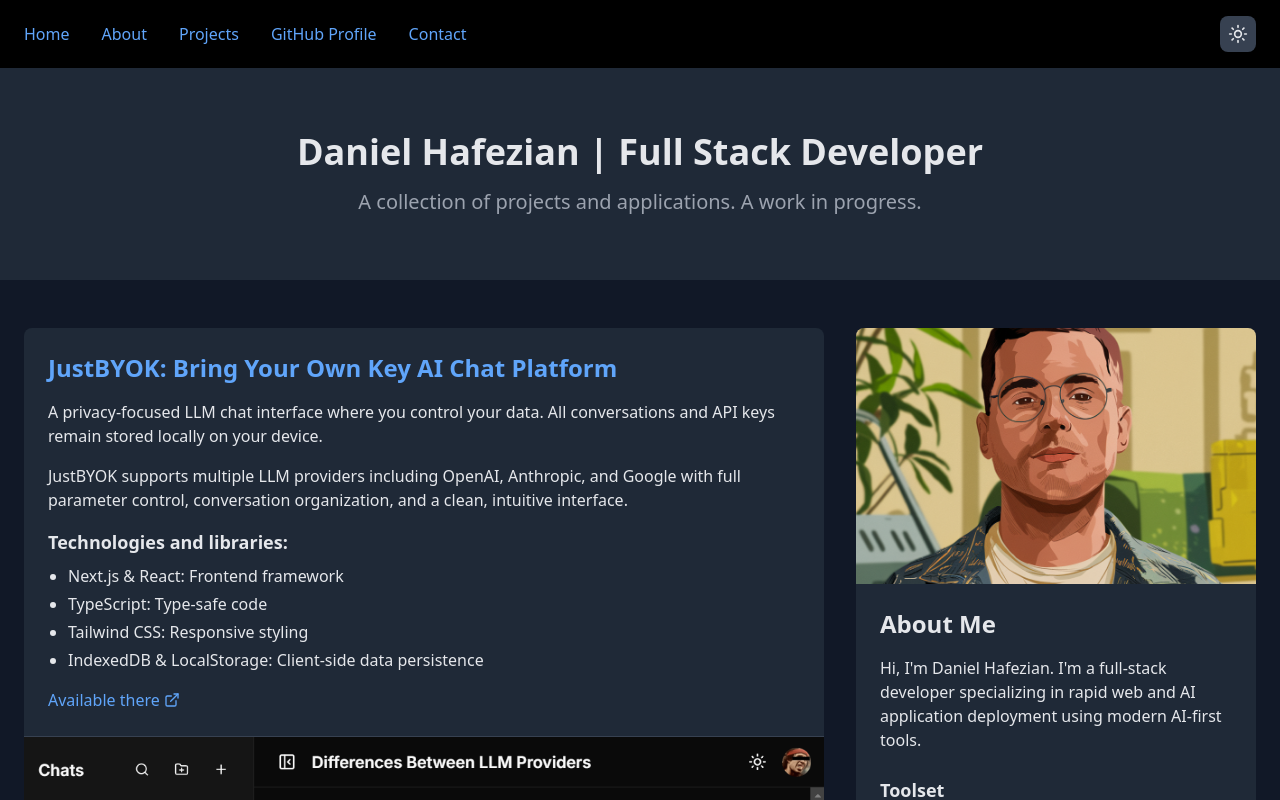
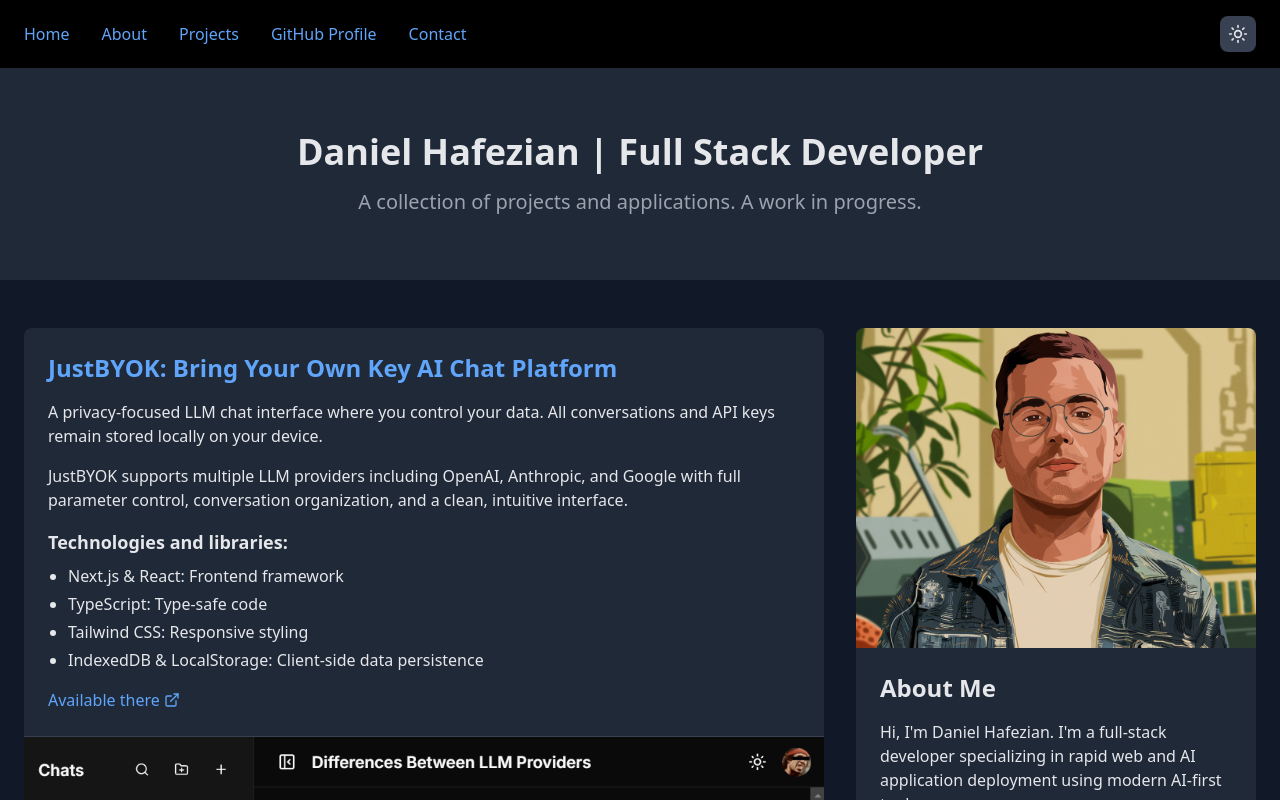
Before and after one commit to danielhafezi/danielhafezi.github.io, a React (Vite) app: page / in a window 1280 px wide. Shown: the top 800 px of the page. Built offline with nearby package versions, Linux system fonts and the light colour scheme.

Commit message:
updated avatar

```diff
--- a/src/App.tsx
+++ b/src/App.tsx
@@ -474,7 +474,7 @@ function App() {
               <img
                 src="./ProfilePicture.png"
                 alt="Daniel Hafezian"
-                className="w-full h-64 object-cover cursor-pointer hover:opacity-90 transition-opacity"
+                className="w-full h-80 object-cover object-top cursor-pointer hover:opacity-90 transition-opacity"
                 onClick={() => openImageModal("./ProfilePicture.png", "Daniel Hafezian")}
               />
               <div className="p-6">
```
Also changed, not shown: public/ProfilePicture.png.
